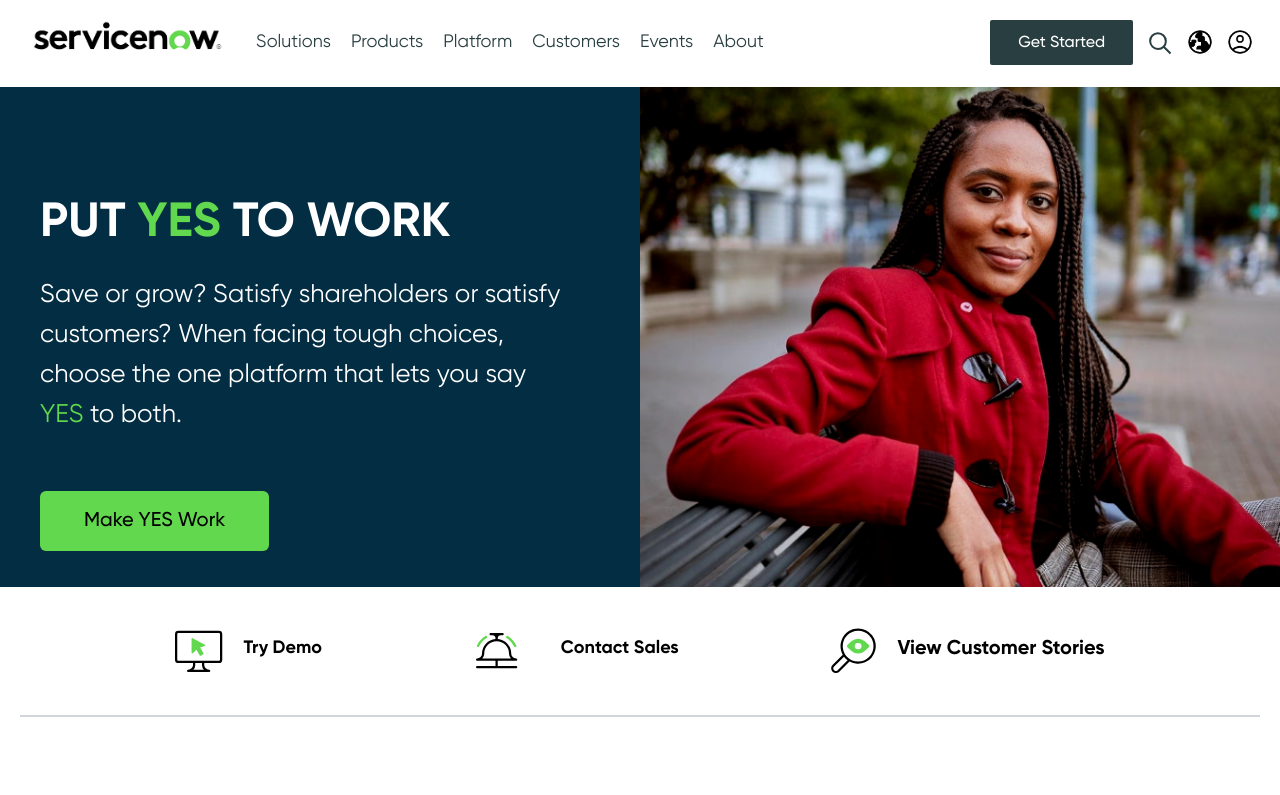
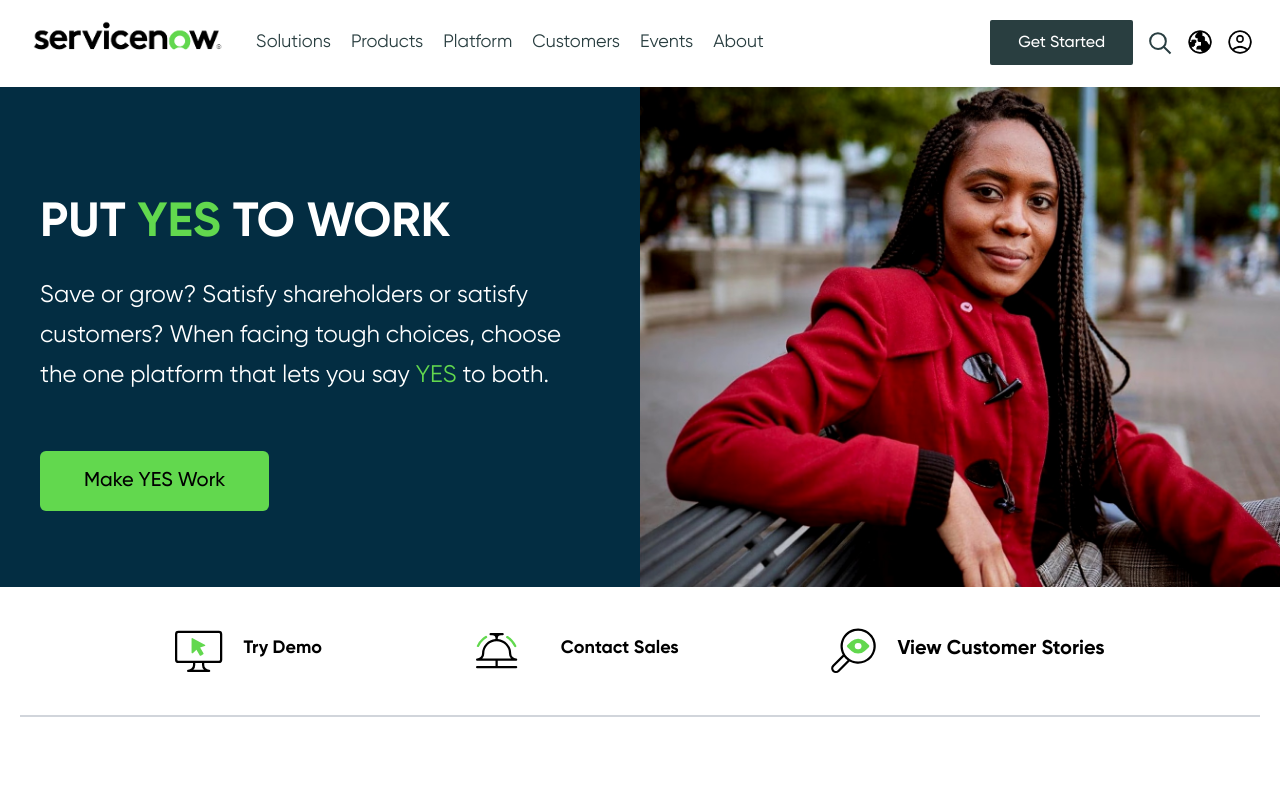
Before and after one commit to Bilalkhanmadakhail/servicenow, a React (Create React App) app: page / in a window 1280 px wide. Shown: the top 795 px of the page. Built offline with nearby package versions, Linux system fonts and the light colour scheme.

Commit message:
majorr changes

```diff
--- a/src/User.js
+++ b/src/User.js
@@ -81,7 +81,7 @@ function User(props) {
             <div className="lg:flex lg:flex-row max-w-[1400px] xl:mt-[87px] mx-auto  md:flex md:flex-col sm:flex sm:flex-col justify-start items-start">
                 <div className="lg:w-[50%] md:w-[100%] pb-5 sm:pb-0 sm:w-[100%] bg-[#032d42] xl:h-[500px] lg:h-[500px] md:h-[500px] sm:h-[400px] ">
                     <h1 className='xl:text-5xl font-face-gm lg:text-4xl md:text-5xl sm:text-4xl   text-2xl  font-bold text-[#fff] flex items-start xl:px-10 px-5 sm:px-12 pt-10 lg:pt-28  sm:pt-14 md:pt-28 pb-4 sm:pb-7'>PUT&nbsp; <span className='text-[#62d84e]'>YES</span> &nbsp;TO WORK</h1>
-                    <p className='text-[#fff] leading-7 font-face-rm sm:leading-10 xl:text-[1.6rem] md:text-[1.6rem] lg:text-[1.2rem] w-[96%] sm:text-[1.2rem] text-left px-5  sm:px-10 ' >Save or grow? Satisfy shareholders or satisfy customers? When facing tough choices, choose the one platform that lets you say <span className='text-[#62d84e] font-bold'>YES</span> to both.</p>
+                    <p className='text-[#fff] leading-7 font-face-rm sm:leading-10 xl:text-[1.5rem] md:text-[1.6rem] lg:text-[1.2rem] w-[96%] sm:text-[1.2rem] text-left px-5  sm:px-10 ' >Save or grow? Satisfy shareholders or satisfy customers? When facing tough choices, choose the one platform that lets you say <span className='text-[#62d84e] font-bold'>YES</span> to both.</p>
                     <button className='flex items-start font-face-mm  ml-5 sm:ml-10 sm:mx-10  bg-[#62d84e] sm:mt-14 mt-4 py-3 sm:py-4 xl:px-11 md:px-11 px-5 sm:px-11 lg:px-8 rounded-md sm:text-xl text-sm '>
                         {props.make}
                     </button>
```
Also changed, not shown: src/assets/marquee-servicenow-yes-magazine.jpeg.thumb.900.900.avif (added).
